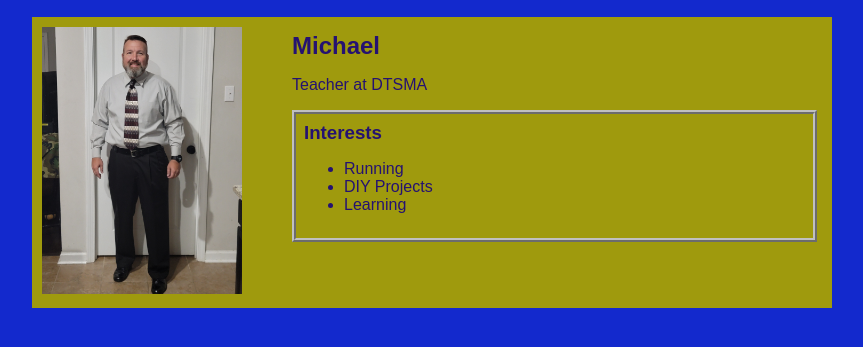
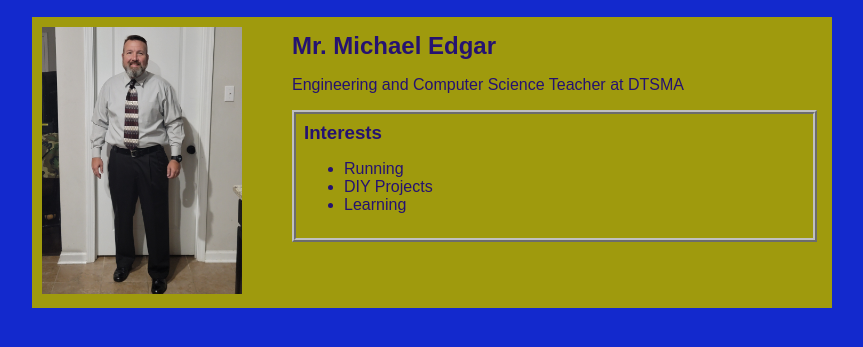
Before and after one commit to MCEdgarI/MCEdgarI.github.io, a plain HTML site: page index.html in a window 1280 px wide. Shown: the part 91-438 px from the top of the page, without its empty margins (208-1071 px from the left). Drawn offline with Linux system fonts and the light colour scheme.

Commit message:
updated website

```diff
--- a/index.html
+++ b/index.html
@@ -85,14 +85,16 @@
 
             <main>
                 <!-- Sidebar section -->
-                <div class = "sidebar"> <img class = "sidebar-img" src = "Michael Edgar Picture.jpg">
+                <div class = "sidebar">
+
+                    <img class = "sidebar-img" src = "Michael Edgar Picture.jpg">
 
                 </div>
 
                 <!-- Content section -->
                 <div class = "content">
-                    <h2>Michael</h2>
-                    <p>Teacher at DTSMA</p>
+                    <h2>Mr. Michael Edgar</h2>
+                    <p>Engineering and Computer Science Teacher at DTSMA</p>
                     <!-- Interests section -->
                     <div id="interests">
                         <h3>Interests</h3>
```
Also changed, not shown: 1 other file.
